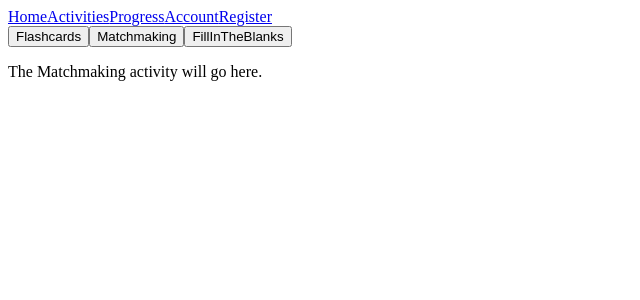
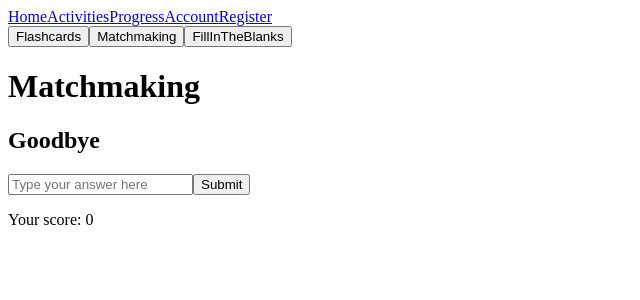
Before and after one commit to LisaTarn/Lost-In-Translation, a Next.js app: page /activities in a window 1280 px wide. Both pictures are taken after a click on the button "Matchmaking". Shown: the top 300 px of the page, without its empty margins (0-640 px from the left). Built offline with nearby package versions, Linux system fonts and the light colour scheme.

Commit message:
Added basic framework of matchmaking activity

```diff
--- a/app/components/Matchmaking.js
+++ b/app/components/Matchmaking.js
@@ -1,10 +1,50 @@
 'use client'
-import React from 'react';
+import React, { useState } from 'react';
 
 export default function Machmaking(){
+
+ const [score, setScore] = useState(0);
+  const [currentWord, setCurrentWord] = useState("");
+  const [input, setInput] = useState("");
+
+  const words = [
+    { english: "Hello", french: "Bonjour" },
+    { english: "Goodbye", french: "Au revoir" },
+    { english: "Thank you", french: "Merci" }]
+
+    const getWord = () =>{
+        const wordIndex = Math.floor(Math.random() * words.length);
+        setCurrentWord(words[wordIndex]);
+    }
+
+    const handleSubmit = (e) => {
+        e.preventDefault();
+        if (input.trim().toLowerCase() === currentWord.french.toLowerCase()) {
+          setScore(score + 1);
+          alert("Correct!");
+        } else {
+          alert(`Incorrect! The correct answer was "${currentWord.french}"`);
+        }
+        setInput("");
+        getWord();
+      };
+
+      React.useEffect(() => {getWord();}, []);
     return(
         <div>
-            <p>The Matchmaking activity will go here.</p>
+            <h1>Matchmaking</h1>
+            <h2>{currentWord.english}</h2>
+      <form onSubmit={handleSubmit}>
+        <input
+          type="text"
+          value={input}
+          onChange={(e) => setInput(e.target.value)}
+          placeholder="Type your answer here"
+        />
+        <button type="submit">Submit</button>
+      </form>
+
+      <p>Your score: {score}</p>
         </div>
     )
 }
```
